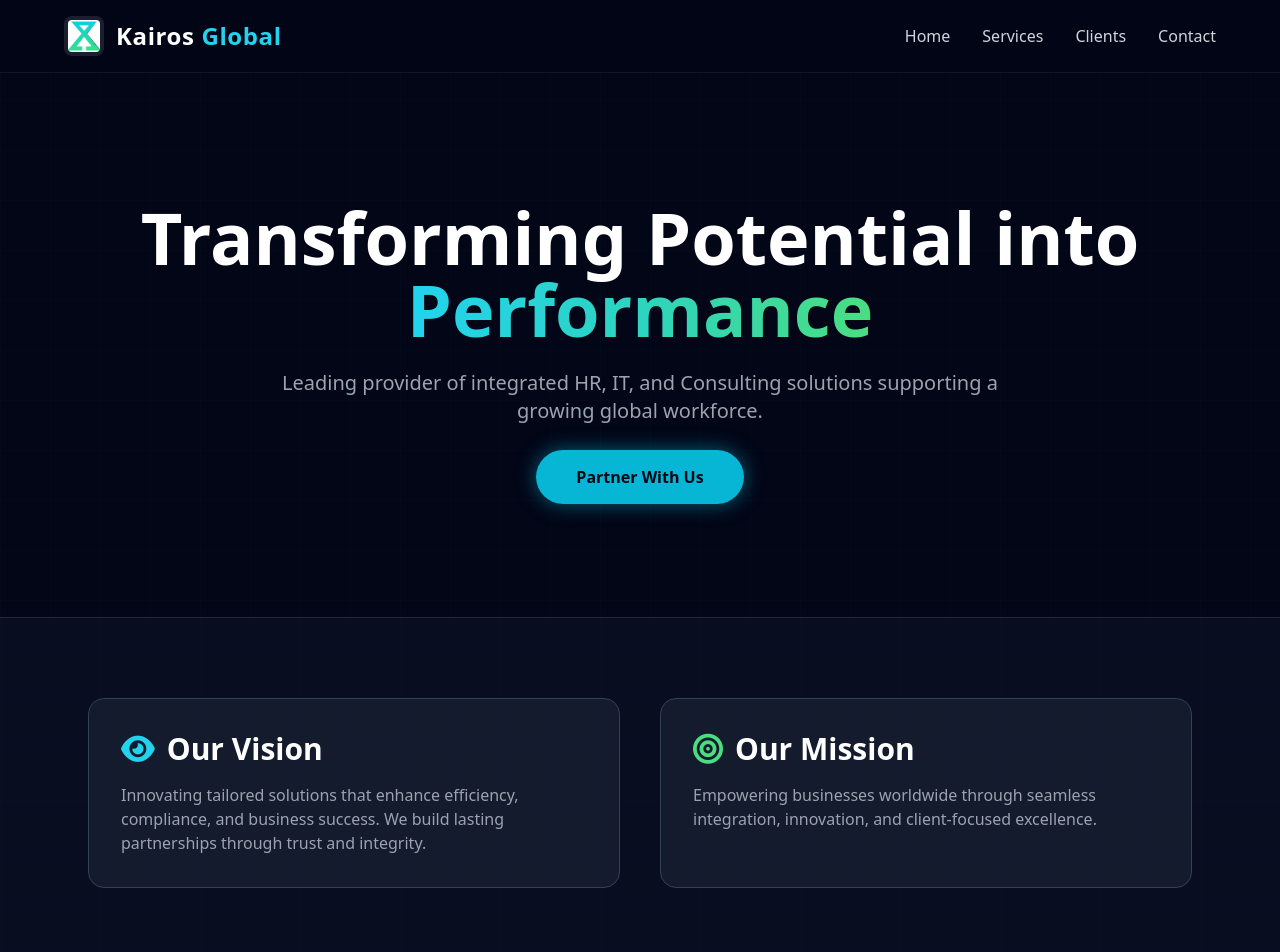
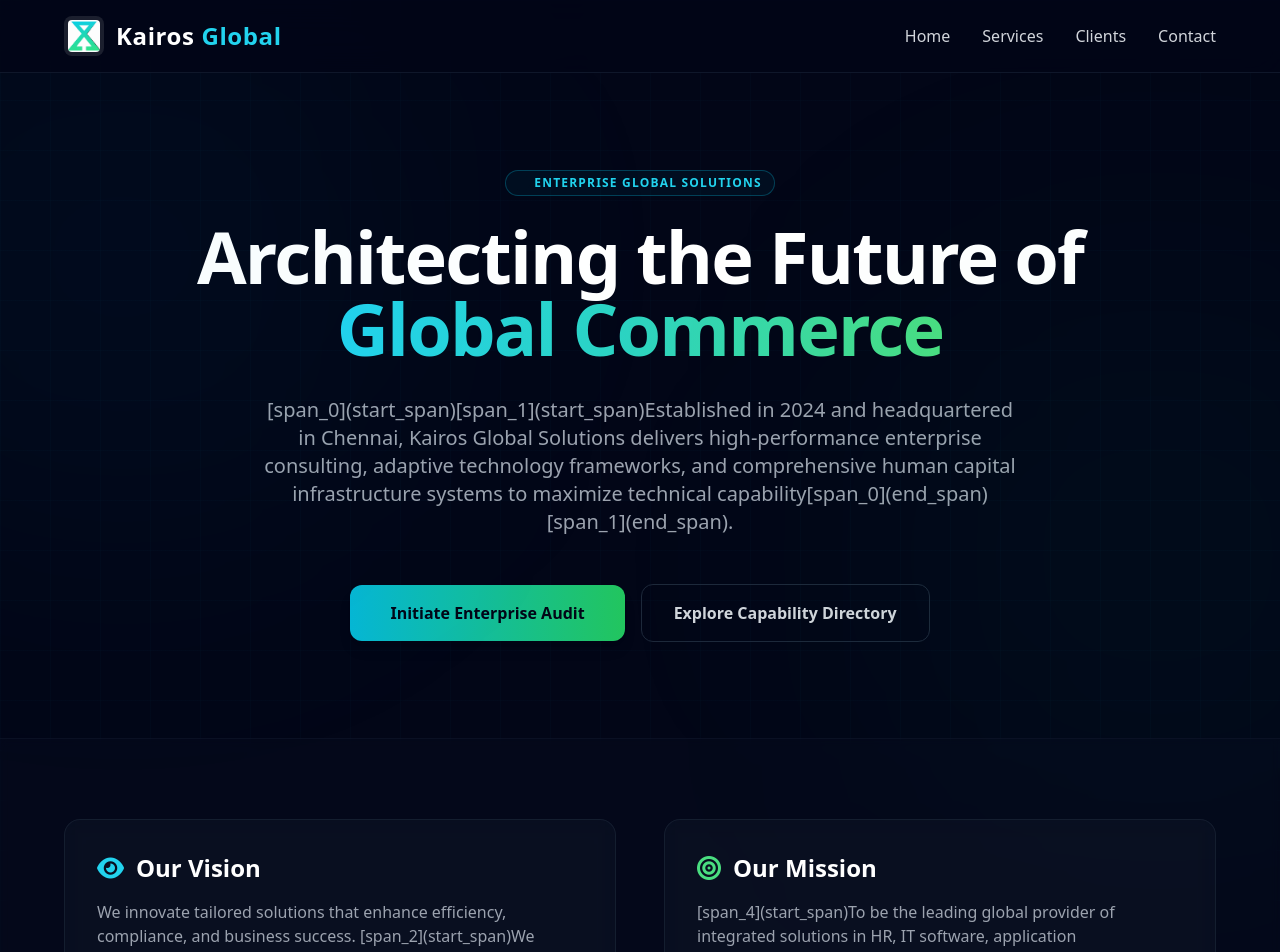
Before and after one commit to hr-kairos/kairos-web, a Next.js app: page / in a window 1280 px wide. Shown: the top 952 px of the page. Built offline with nearby package versions, Linux system fonts and the light colour scheme.

Commit message:
Update index.js

```diff
--- a/pages/index.js
+++ b/pages/index.js
@@ -3,42 +3,63 @@ import { motion } from 'framer-motion';
 
 export default function Home() {
   return (
-    <div>
-      <section className="py-32 px-6 text-center relative">
+    <div className="page-layout-wrapper animate-fade-in">
+      {/* Hero Core Segment */}
+      <section className="py-24 px-6 text-center relative w-full flex flex-col items-center justify-center">
+        <div className="absolute top-[-10%] left-[-10%] w-[500px] h-[500px] bg-cyan-500/5 blur-[150px] rounded-full pointer-events-none"></div>
+        <div className="absolute bottom-[-10%] right-[-10%] w-[500px] h-[500px] bg-emerald-500/5 blur-[150px] rounded-full pointer-events-none"></div>
+
         <motion.div
-          initial={{ opacity: 0, scale: 0.9 }}
-          animate={{ opacity: 1, scale: 1 }}
-          transition={{ duration: 0.7 }}
-          className="relative z-10"
+          initial={{ opacity: 0, y: 15 }}
+          animate={{ opacity: 1, y: 0 }}
+          transition={{ duration: 0.6 }}
+          className="max-w-5xl mx-auto"
         >
-          <h1 className="text-5xl md:text-7xl font-extrabold mb-6 text-white">
-            Transforming Potential into <span className="gradient-text">Performance</span>
+          <div className="inline-flex items-center gap-2 px-3 py-1 rounded-full border border-cyan-500/30 bg-cyan-500/5 text-cyan-400 text-xs font-semibold mb-6 uppercase tracking-widest">
+            <span className="w-2 h-2 rounded-full bg-cyan-400 animate-ping"></span> Enterprise Global Solutions
+          </div>
+          <h1 className="text-4xl sm:text-6xl md:text-7xl font-extrabold mb-8 text-white leading-[1.1] tracking-tight">
+            Architecting the Future of <span className="gradient-text">Global Commerce</span>
           </h1>
-          <p className="text-xl text-gray-400 max-w-3xl mx-auto mb-10">
-            Leading provider of integrated HR, IT, and Consulting solutions supporting a growing global workforce.
+          <p className="text-base sm:text-xl text-gray-400 max-w-3xl mx-auto mb-12 leading-relaxed">
+            [span_0](start_span)[span_1](start_span)Established in 2024 and headquartered in Chennai, Kairos Global Solutions delivers high-performance enterprise consulting, adaptive technology frameworks, and comprehensive human capital infrastructure systems to maximize technical capability[span_0](end_span)[span_1](end_span).
           </p>
-          <Link href="/contact" className="bg-cyan-500 hover:bg-cyan-400 text-slate-950 font-bold py-4 px-10 rounded-full shadow-[0_0_20px_rgba(6,182,212,0.5)] transition-all hover:shadow-[0_0_30px_rgba(6,182,212,0.8)]">
-            Partner With Us
-          </Link>
+          <div className="flex flex-col sm:flex-row gap-4 justify-center items-center">
+            <Link href="/contact" className="w-full sm:w-auto bg-gradient-to-r from-cyan-500 to-green-500 text-slate-950 font-bold py-4 px-10 rounded-xl shadow-lg hover:shadow-cyan-500/30 transition-all text-center">
+              Initiate Enterprise Audit
+            </Link>
+            <Link href="/services" className="w-full sm:w-auto text-gray-300 hover:text-white font-semibold py-4 px-8 rounded-xl border border-slate-800 hover:bg-slate-900/50 transition-all text-center">
+              Explore Capability Directory
+            </Link>
+          </div>
         </motion.div>
       </section>
 
-      <section className="py-20 bg-slate-900/50 border-y border-slate-800">
-        <div className="max-w-6xl mx-auto grid grid-cols-1 md:grid-cols-2 gap-10 px-6">
+      {/* Strategic Core Alignment */}
+      <section className="py-20 w-full bg-slate-900/20 border-y border-slate-900/60 backdrop-blur-sm px-6">
+        <div className="max-w-6xl mx-auto grid grid-cols-1 md:grid-cols-2 gap-12">
           <motion.div
-            initial={{ opacity: 0, x: -50 }} whileInView={{ opacity: 1, x: 0 }} viewport={{ once: true }}
-            className="p-8 rounded-2xl bg-slate-800/50 border border-slate-700"
+            initial={{ opacity: 0, x: -20 }} whileInView={{ opacity: 1, x: 0 }} viewport={{ once: true }}
+            className="p-8 rounded-2xl glass-card hover:border-cyan-500/20"
           >
-            <h2 className="text-3xl font-bold mb-4 text-white"><i className="fas fa-eye text-cyan-400 mr-3"></i>Our Vision</h2>
-            <p className="text-gray-400">Innovating tailored solutions that enhance efficiency, compliance, and business success. We build lasting partnerships through trust and integrity.</p>
+            <h2 className="text-2xl font-bold mb-4 text-white flex items-center gap-3">
+              <i className="fas fa-eye text-cyan-400"></i>Our Vision
+            </h2>
+            <p className="text-gray-400 leading-relaxed text-sm md:text-base">
+              We innovate tailored solutions that enhance efficiency, compliance, and business success. [span_2](start_span)We enable businesses to focus on core objectives while managing workforce complexities, technology, legal compliance, and vendor relationships[span_2](end_span). [span_3](start_span)Through trust and integrity, we build lasting partnerships and achieve sustainable success in a dynamic global market[span_3](end_span).
+            </p>
           </motion.div>
 
           <motion.div
-            initial={{ opacity: 0, x: 50 }} whileInView={{ opacity: 1, x: 0 }} viewport={{ once: true }}
-            className="p-8 rounded-2xl bg-slate-800/50 border border-slate-700"
+            initial={{ opacity: 0, x: 20 }} whileInView={{ opacity: 1, x: 0 }} viewport={{ once: true }}
+            className="p-8 rounded-2xl glass-card hover:border-green-500/20"
           >
-            <h2 className="text-3xl font-bold mb-4 text-white"><i className="fas fa-bullseye text-green-400 mr-3"></i>Our Mission</h2>
-            <p className="text-gray-400">Empowering businesses worldwide through seamless integration, innovation, and client-focused excellence.</p>
+            <h2 className="text-2xl font-bold mb-4 text-white flex items-center gap-3">
+              <i className="fas fa-bullseye text-green-400"></i>Our Mission
+            </h2>
+            <p className="text-gray-400 leading-relaxed text-sm md:text-base">
+              [span_4](start_span)To be the leading global provider of integrated solutions in HR, IT software, application development, law, compliance, and vendor management[span_4](end_span). [span_5](start_span)We envision empowering businesses worldwide through seamless integration, innovation, and client-focused excellence, driving sustainable growth and operational success[span_5](end_span).
+            </p>
           </motion.div>
         </div>
       </section>
```
